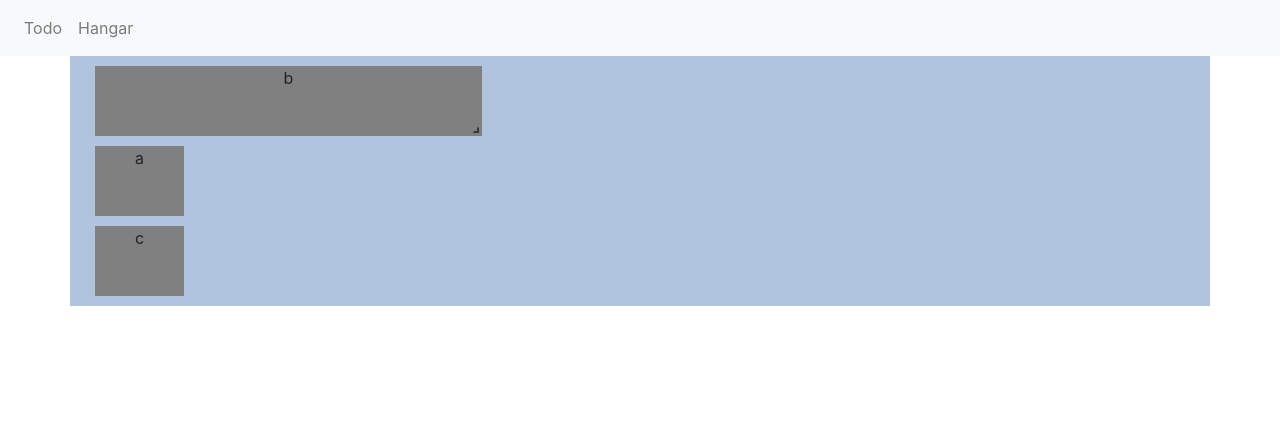
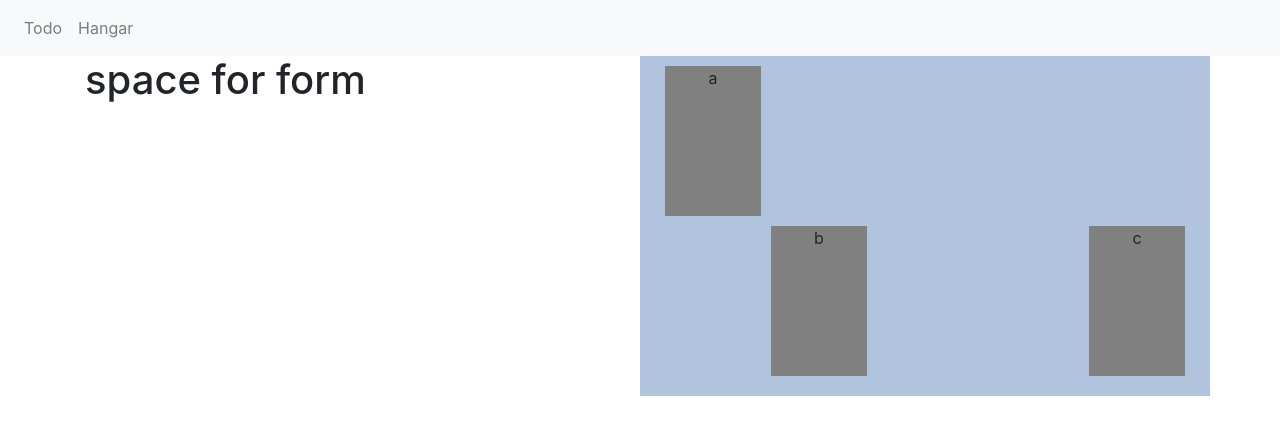
Before and after one commit to AircraftHangar491/aircraft-hangar, a React (Create React App) app in the folder frontend/: page /#/hangar in a window 1280 px wide. Shown: the top 434 px of the page. Built offline with nearby package versions, Linux system fonts and the light colour scheme.

Commit message:
updated hangar page
- added space for input form
- worked on static grid height (wip)

```diff
--- a/frontend/src/pages/Hangar/Hangar.css
+++ b/frontend/src/pages/Hangar/Hangar.css
@@ -1,13 +1,14 @@
-.Hangar {
-  text-align: center;
-}
-
 .react-grid-item {
   text-align: center;
   background: gray;
 }
-.container {
-  background: lightsteelblue;
-  display: grid;
+
+.hangar {
 
 }
+
+.layout {
+  text-align: center;
+  background: lightsteelblue;
+  height: 100%;
+}
--- a/frontend/src/pages/Hangar/Hangar.js
+++ b/frontend/src/pages/Hangar/Hangar.js
@@ -1,33 +1,76 @@
 import React, { Component } from "react";
 import "./Hangar.css";
-import GridLayout from "react-grid-layout";
+import RGL, { WidthProvider } from "react-grid-layout";
+import { Button, Form } from 'reactstrap';
+import { bottom } from "../../utils";
+
+const ResponsiveGridLayout = WidthProvider(RGL);
 
 class Hangar extends Component {
 
+  constructor(props) {
+    super(props);
+
+    this.state = {
+      layoutHeight: 0,
+      rowHeight: 150,
+      layout: [
+        {i: 'a', x: 0, y: 0, w: 1, h: 1, static: true},
+        {i: 'b', x: 1, y: 1, w: 1, h: 1, static: false},
+        {i: 'c', x: 4, y: 1, w: 1, h: 1, static: true}
+      ],
+    }
+
+    this.onLayoutChange = this.onLayoutChange.bind(this);
+    this.getContainerHeight = this.getContainerHeight.bind(this);
+  }
+
+  getContainerHeight() {
+
+    const newHeight = bottom(this.state.layout) * (this.state.rowHeight + 20);
+
+    if (newHeight > this.state.layoutHeight) {
+      this.setState({ layoutHeight: newHeight });
+    }
+
+    return `${this.state.layoutHeight}px`;
+  }
+
+  onLayoutChange(layout) {
+    console.log(layout);
+    this.setState({ layout });
+  }
+
   render() {
 
-    const layout = [
-      {i: 'a', x: 0, y: 0, w: 1, h: 2, bool: true},
-      {i: 'b', x: 0, y: 0, w: 4, h: 2},
-      {i: 'c', x: 0, y: 0, w: 1, h: 2, bool: true},
-    ];
-
+    console.log(this.getContainerHeight());
     return (
-      <div>
-        <main className="container">
-          <GridLayout
-              className="layout"
-              layouts={layout}
-              cols={12}
-              rowHeight={30}
-              width={1200}
-              compactType="null"
+      <div className="container hangar">
+        <div className="row">
+          <div className="col-sm">
+            <h1>space for form</h1>
+          </div>
+          <div className="col-sm layout">
+            <ResponsiveGridLayout
+              style={{ height: this.getContainerHeight() }}
+              cols={5}
+              rowHeight={this.state.rowHeight}
+              layouts={this.state.layout}
+              onLayoutChange={this.onLayoutChange}
+              compactType={null}
+              preventCollision={true}
               isBounded={true}
+              isResizable={false}
             >
-              {layout.map((item) => <div key={item.i} data-grid={{x: item.x, y: item.y, w: item.w, h: item.h, static: item.bool}}>{item.i}</div>)}
-
-            </GridLayout>
-        </main>
+              {this.state.layout.map((item) => <div
+                                                key={item.i}
+                                                data-grid={{x: item.x, y: item.y, w: item.w, h: item.h, static: item.static}}
+                                               >
+                                                 {item.i}
+                                               </div>)}
+            </ResponsiveGridLayout>
+          </div>
+        </div>
       </div>
     );
   }
--- /dev/null
+++ b/frontend/src/utils.js
@@ -0,0 +1,14 @@
+/**
+ * Return the bottom coordinate of the layout.
+ *
+ * @param  {Array} layout Layout array.
+ * @return {Number}       Bottom coordinate.
+ */
+ export function bottom(layout) {
+  let max = 0, bottomY;
+  for (let i = 0, len = layout.length; i < len; i++) {
+    bottomY = layout[i].y + layout[i].h;
+    if (bottomY > max) max = bottomY;
+  }
+  return max;
+}
```
Also changed, not shown: frontend/src/components/Form.js (added, +12 -0 lines), frontend/src/components/Hangar.js (added).
